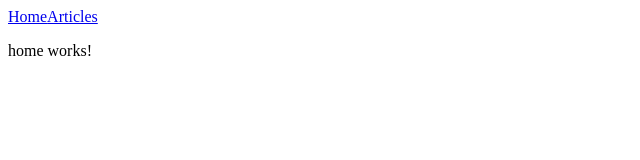
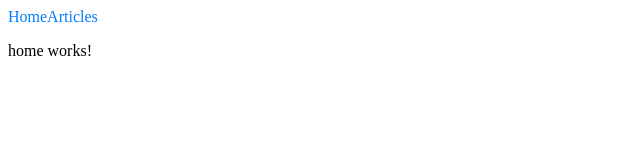
Before and after one commit to dearlordlt/library, an Angular app: page /home in a window 1280 px wide. Shown: the top 160 px of the page, without its empty margins (0-640 px from the left). Built offline with nearby package versions, Linux system fonts and the light colour scheme.

Commit message:
bootstrap added

```diff
--- a/package.json
+++ b/package.json
@@ -21,7 +21,10 @@
     "@angular/platform-browser": "^4.2.4",
     "@angular/platform-browser-dynamic": "^4.2.4",
     "@angular/router": "^4.2.4",
+      "bootstrap": "^4.0.0-beta",
     "core-js": "^2.4.1",
+      "jquery": "^3.2.1",
+      "popper.js": "^1.12.5",
     "rxjs": "^5.4.2",
     "zone.js": "^0.8.14"
   },
--- a/src/app/app.component.css
+++ b/src/app/app.component.css
@@ -0,0 +1 @@
+@import "../../node_modules/bootstrap/dist/css/bootstrap.min.css";
```
Also changed, not shown: .angular-cli.json.
